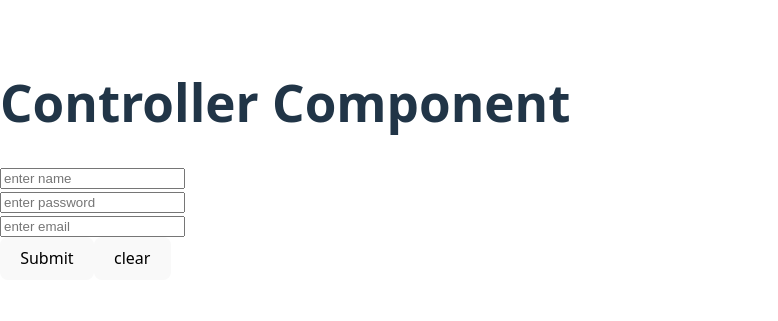
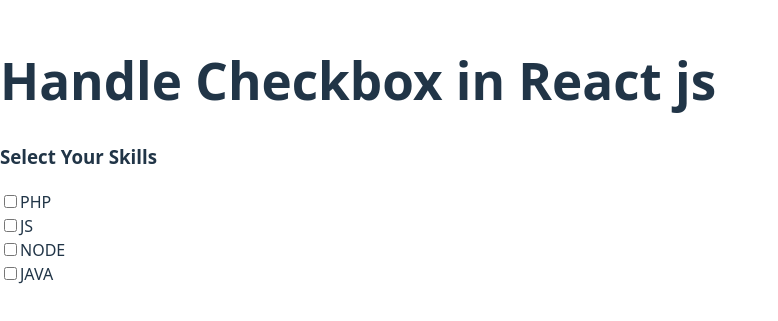
Before and after one commit to VinayGupta8383/React1, a React (Vite) app: page / in a window 1280 px wide. Shown: the part 231-552 px from the top of the page, without its empty margins (0-778 px from the left). Built offline with nearby package versions, Linux system fonts and the light colour scheme.

Commit message:
handle checkbox

```diff
--- a/src/App.jsx
+++ b/src/App.jsx
@@ -1,31 +1,15 @@
-   import { useState } from 'react'
+
+import Skills from './Skills';
 
 function App() {
-  const [name,setName]=useState(' ');
-  const [password,setPassword]=useState(' ');
-  const [email,setEmail]=useState(' ');
+
   return (
     <div>
-       <h1>Controller Component</h1>
-       <form action="get">
-         <input type="text" onChange={(event)=>setName(event.target.value)} placeholder="enter name" />
-          <br />
-          <input type="password" onChange={(event)=>setPassword(event.target.value)} placeholder="enter password" />
-          <br />
-          <input type="email"  onChange={(event)=>setEmail(event.target.value)} placeholder="enter email" />
-
-          <br />
-          <button>Submit</button>
-
-          <button onClick={()=>{setEmail('')}}>clear</button>
-
-          <h3>{name}</h3>
-          <h3>{password}</h3>
-          <h3>{email}</h3>
-         </form>
+      <h1>Handle Checkbox in React js</h1>
+      <Skills/>
     </div>
 
   )
 }
 
-export default App
+export default App;
--- /dev/null
+++ b/src/Skills.jsx
@@ -0,0 +1,37 @@
+import { useState } from "react";
+
+ function Skills() {
+    const[skills,setSkills]=useState([]);
+      const handleskills=(event)=>{
+        console.log(event.target.value, event.target.checked);
+        if(event.target.checked){
+          setSkills([...skills,event.target.value]);
+         }else{
+            setSkills([...skills.filter((item)=>item != event.target.value)]);
+         }
+      }
+
+  return (
+    <div>
+        <h3>Select Your Skills</h3>
+        <input onChange={handleskills} type="checkbox" id="php" value="php" />
+        <label htmlFor="php">PHP</label><br/>
+
+        <input onChange={handleskills} type="checkbox" id="js" value="JS" />
+        <label htmlFor="js">JS</label><br/>
+
+        <input onChange={handleskills}type="checkbox" id="node" value="NODE" />
+        <label htmlFor="node">NODE</label><br/>
+
+        <input onChange={handleskills}type="checkbox" id="java" value="JAVA"/>
+        <label htmlFor="java">JAVA</label><br/>
+
+          <h1>{skills.toString()}</h1>
+
+    </div>
+
+
+  )
+}
+
+export default Skills;
```
Also changed, not shown: src/CheckBoxes.jsx (added, +9 -0 lines).
